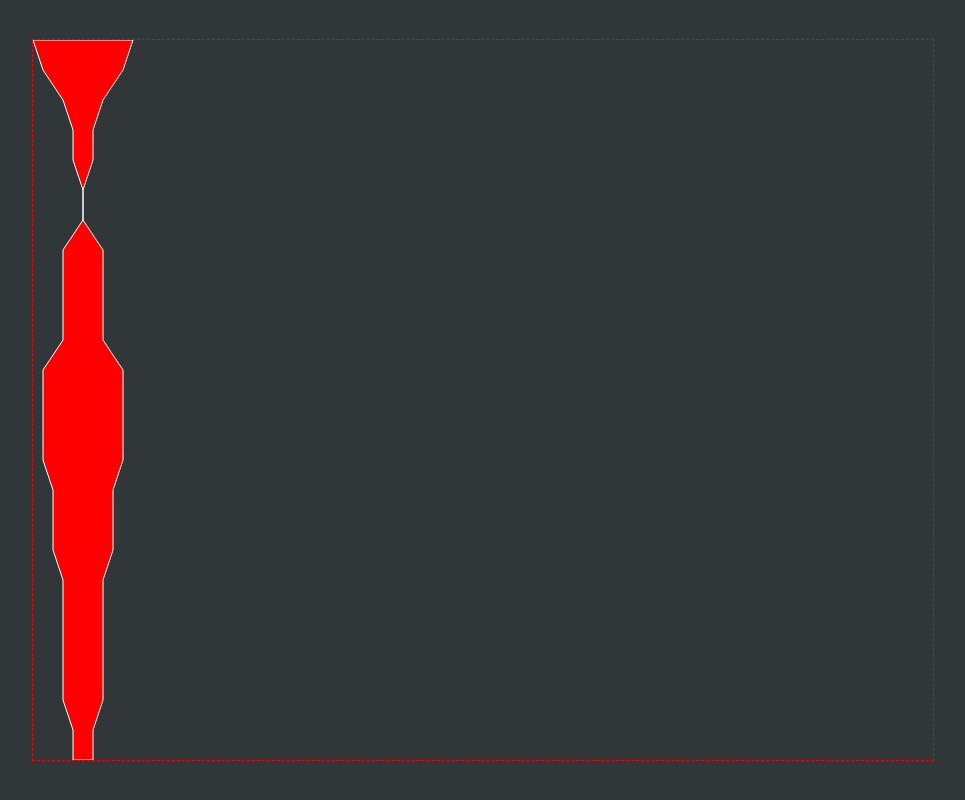
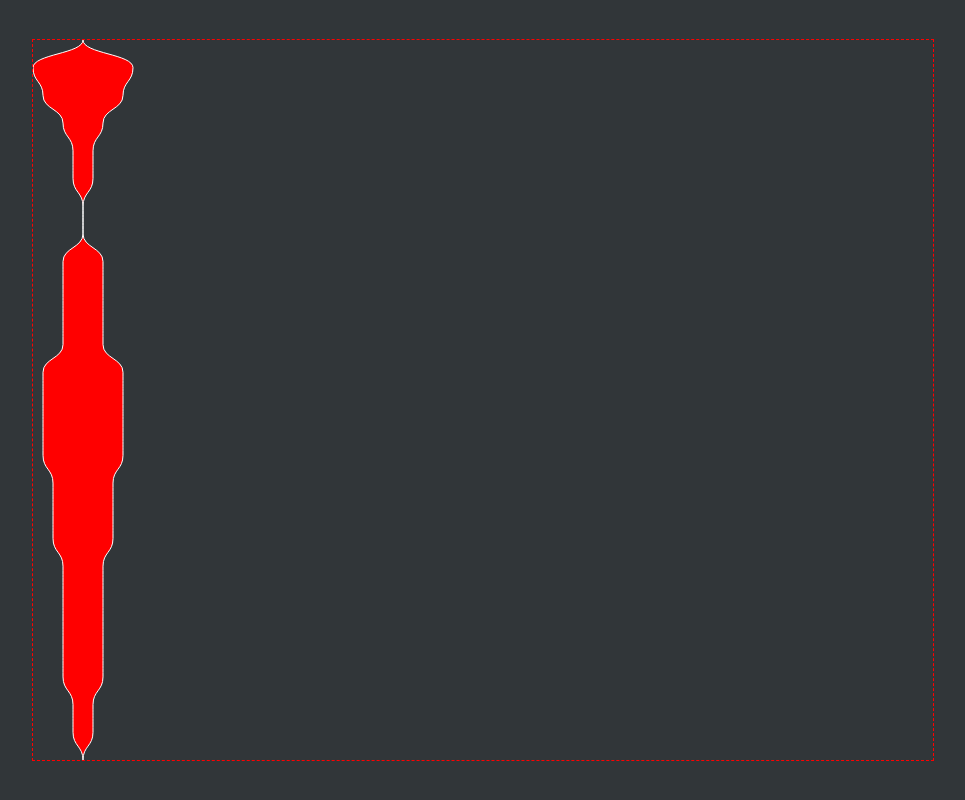
Before and after one commit to saschaklatt/strands-chart, a React (Create React App) app: page / in a window 1280 px wide. Shown: the whole page, without its empty margins (157-1122 px from the left). Built offline with nearby package versions, Linux system fonts and the light colour scheme.

Commit message:
use curved bezier path for strand

```diff
--- a/src/strands-chart/index.js
+++ b/src/strands-chart/index.js
@@ -2,6 +2,7 @@ import React from "react"
 import "./StrandsChart.css"
 
 const EXAMPLE_SEQUENCE = [
+  0,
   1,
   1,
   2,
@@ -27,6 +28,7 @@ const EXAMPLE_SEQUENCE = [
   2,
   4,
   5,
+  0,
 ]
 
 const scaleLinear = (value, domain, range) => {
@@ -54,7 +56,7 @@ const getAlignedX = (x, width, direction) => {
   }
 }
 
-const getPoints = (sequence, width, height, direction) => {
+const getTupels = (sequence, width, height, direction) => {
   const domainY = [0, sequence.length - 1]
   const rangeY = [height, 0]
 
@@ -64,7 +66,7 @@ const getPoints = (sequence, width, height, direction) => {
   const scaleX = makeLinearScaler(domainX, rangeX)
   const scaleY = makeLinearScaler(domainY, rangeY)
 
-  const tupels = sequence.map((v, i) => {
+  return sequence.map((v, i) => {
     const x = scaleX(v)
     const y = scaleY(i)
     const alignedX = getAlignedX(x, width, direction)
@@ -72,19 +74,80 @@ const getPoints = (sequence, width, height, direction) => {
     const p2 = [alignedX[1], y]
     return [p1, p2]
   })
+}
 
-  const leftPoints = tupels.map(tupel => tupel[0])
-  const rightPoints = tupels.map(tupel => tupel[1])
-  const shape = [...leftPoints, ...rightPoints.reverse()]
+const tupelsToOutlineLeft = tupels => tupels.map(tupel => tupel[0])
+const tupelsToOutlineRight = tupels => tupels.map(tupel => tupel[1]).reverse()
 
-  return shape.map(p => `${p[0]},${p[1]}`).join(" ")
+const tupelsToOutline = tupels => [
+  ...tupelsToOutlineLeft(tupels),
+  ...tupelsToOutlineRight(tupels),
+]
+
+const getPoints = (sequence, width, height, direction) => {
+  const tupels = getTupels(sequence, width, height, direction)
+  const outline = tupelsToOutline(tupels)
+  return outline.map(p => `${p[0]},${p[1]}`).join(" ")
+}
+
+const makeQuadBezierPath = points => {
+  const copy = [...points]
+  const p0 = copy.shift()
+  const p1 = copy.shift()
+  const c = [(p0[0] + p1[0]) / 2, (p0[1] + p1[1]) / 2]
+  const q = [p0[0], c[1]]
+  const pathStart = `M ${p0[0]} ${p0[1]} Q ${q[0]} ${q[1]}, ${p1[0]} ${p1[1]}`
+  const path = copy.map(p => `T ${p[0]} ${p[1]}`).join(" ")
+
+  return `${pathStart} ${path}`
+}
+
+const getCubicC0 = (p0, p1, curving) => [
+  p0[0],
+  p0[1] + (p1[1] - p0[1]) * curving,
+]
+
+const getCubicC1 = (p0, p1, curving) => [
+  p1[0],
+  p1[1] - (p1[1] - p0[1]) * curving,
+]
+
+const pointToString = p => `${p[0]} ${p[1]}`
+
+const makeCubicBezierPath = (points, curving = 1) =>
+  points.reduce((path, p, idx, arr) => {
+    if (idx === 0) {
+      return path
+    }
+    const p0 = arr[idx - 1]
+    const P1 = pointToString(p)
+    const C0 = pointToString(getCubicC0(p0, p, curving))
+    const C1 = pointToString(getCubicC1(p0, p, curving))
+    return `${path} C ${C0} ${C1} ${P1}`
+  }, "")
+
+const getPath = (sequence, width, height, direction) => {
+  const tupels = getTupels(sequence, width, height, direction)
+  const outlineLeft = tupelsToOutlineLeft(tupels)
+  const outlineRight = tupelsToOutlineRight(tupels)
+
+  const curving = 0.5
+  const p0Left = pointToString(outlineLeft[0])
+  const p0Right = pointToString(outlineRight[0])
+  const pathStart = `M${p0Left}`
+  const pathOutlineLeft = makeCubicBezierPath(outlineLeft, curving)
+  const pathEdge = `L${p0Right}`
+  const pathOutlineRight = makeCubicBezierPath(outlineRight, curving)
+  const pathEnd = "Z"
+
+  return `${pathStart} ${pathOutlineLeft} ${pathEdge} ${pathOutlineRight} ${pathEnd}`
 }
 
 const StrandsChart = ({ width, height }) => (
   <svg className="strands-chart" width={width} height={height}>
-    <polygon
+    <path
       className="strands-chart--strand"
-      points={getPoints(EXAMPLE_SEQUENCE, 100, height, "center")}
+      d={getPath(EXAMPLE_SEQUENCE, 100, height, "center")}
     />
   </svg>
 )
```
